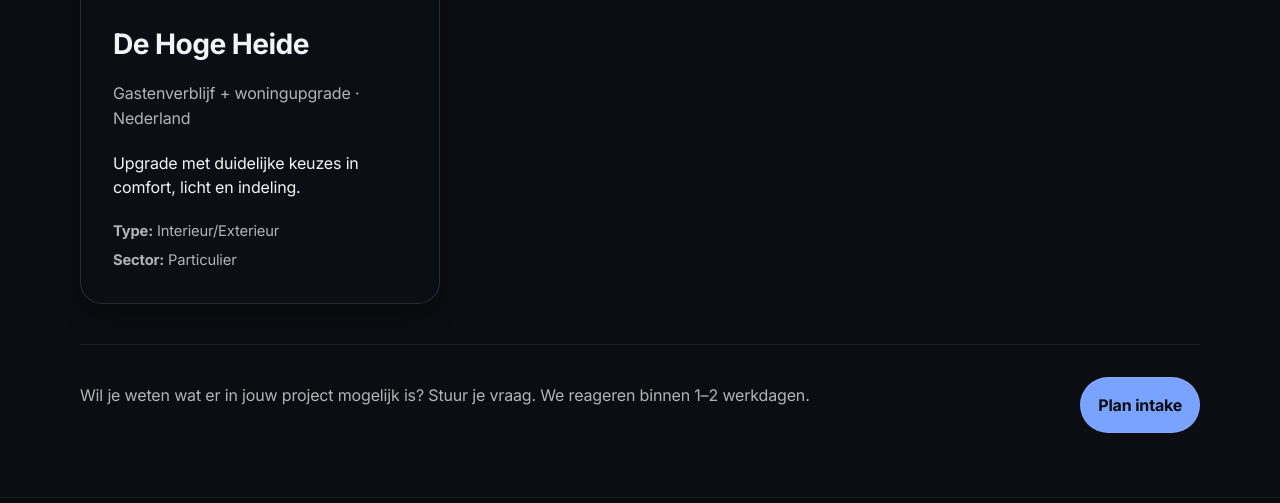
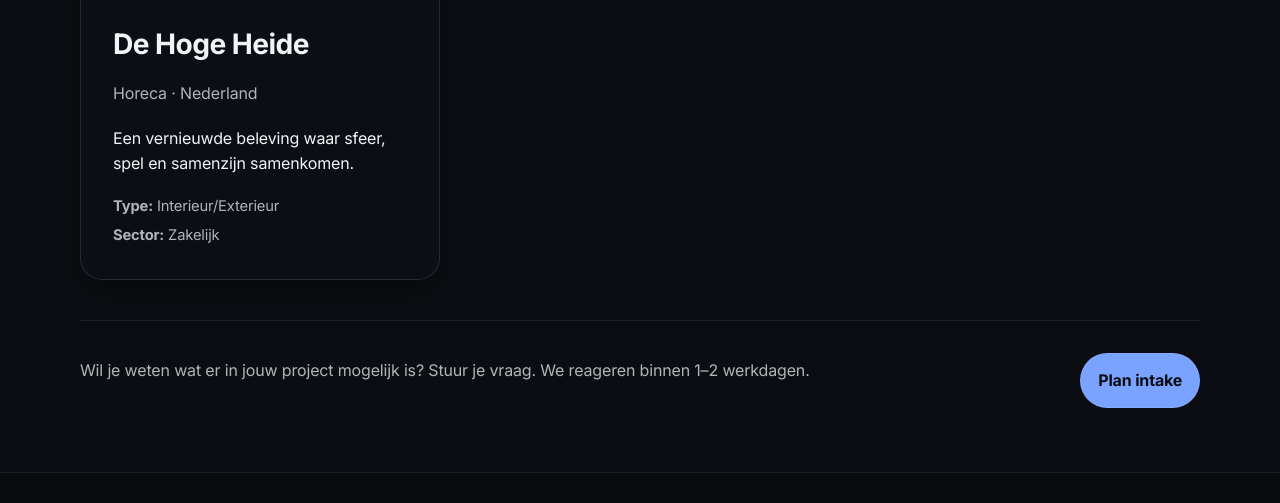
Before and after one commit to defMexy/Mac-Projects, a plain HTML site: page portfolio.html in a window 1280 px wide. Shown: the part 1770-2273 px from the top of the page. Drawn offline with Linux system fonts and the light colour scheme.

Commit message:
V2 - Project
- Small update to the project "De Hoge Heide"

```diff
--- a/portfolio.html
+++ b/portfolio.html
@@ -210,11 +210,11 @@
                     </button>
                     <div class="case-content">
                         <h2 class="h3">De Hoge Heide</h2>
-                        <p class="muted">Gastenverblijf + woningupgrade · Nederland</p>
-                        <p>Upgrade met duidelijke keuzes in comfort, licht en indeling.</p>
+                        <p class="muted">Horeca · Nederland</p>
+                        <p>Een vernieuwde beleving waar sfeer, spel en samenzijn samenkomen.</p>
                         <ul class="case-meta">
                             <li><strong>Type:</strong> Interieur/Exterieur</li>
-                            <li><strong>Sector:</strong> Particulier</li>
+                            <li><strong>Sector:</strong> Zakelijk</li>
                         </ul>
                     </div>
                 </article>
```
